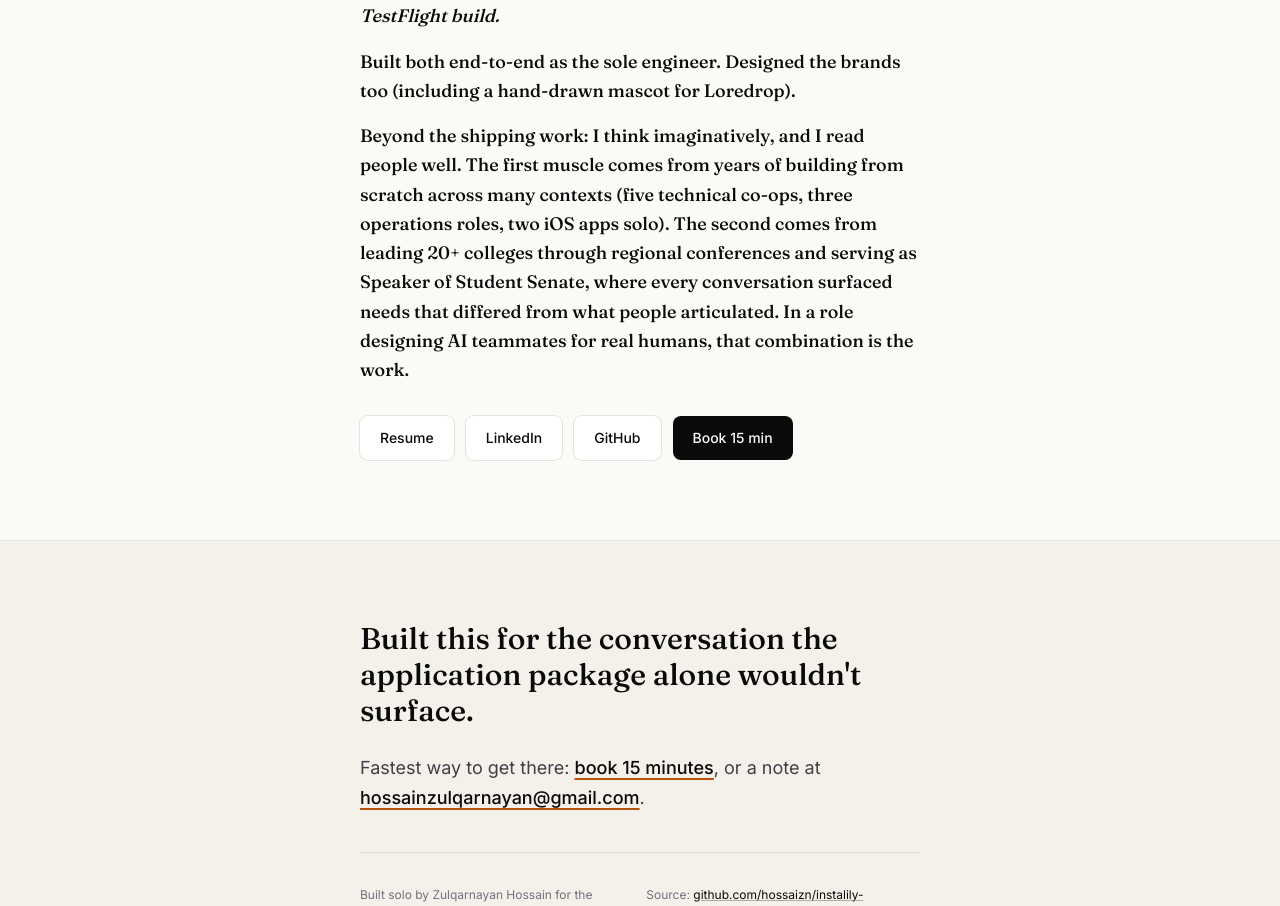
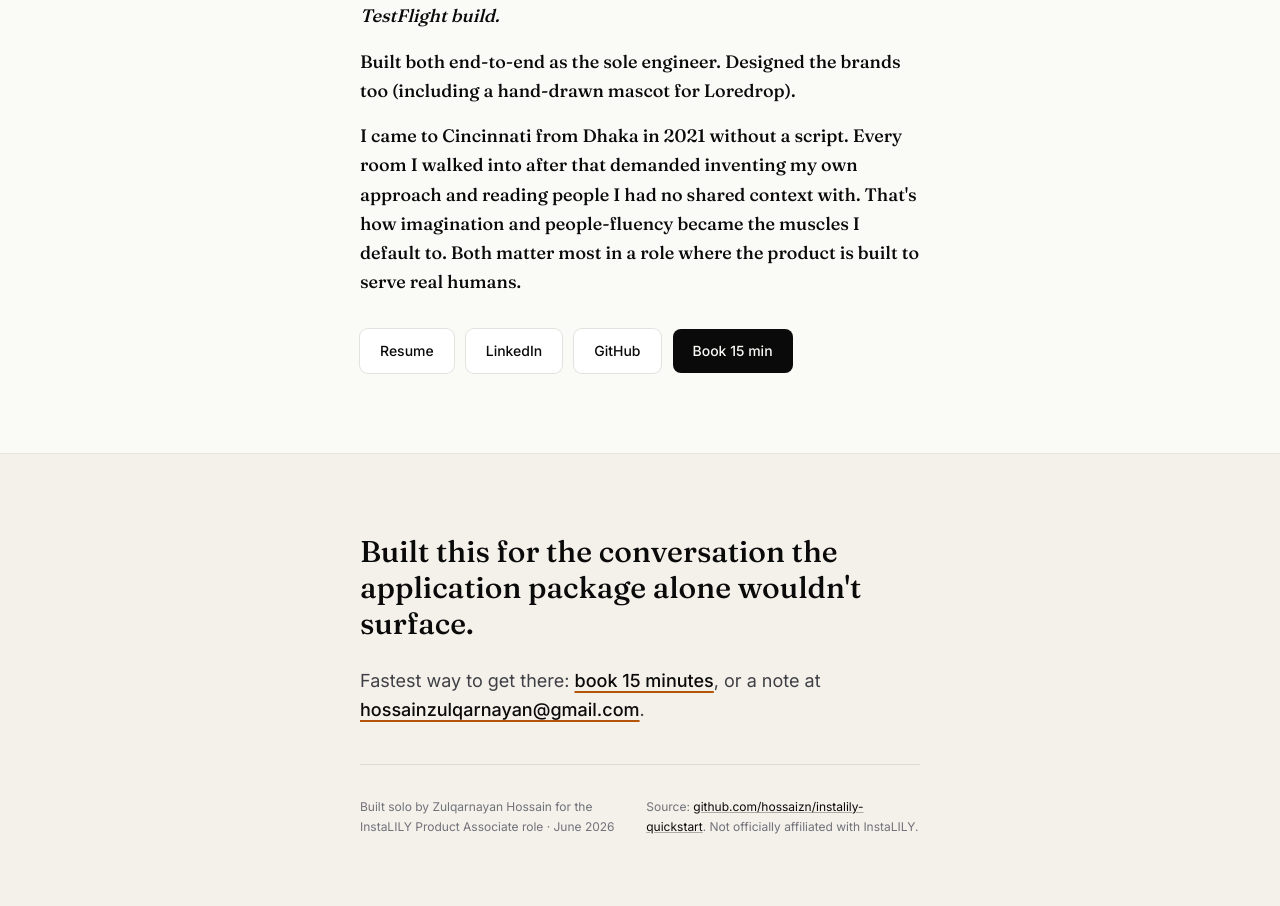
Before and after one commit to hossaizn/instalily-quickstart, a React (Vite) app: page / in a window 1280 px wide. Shown: the part 3465-4371 px from the top of the page. Built offline with nearby package versions, Linux system fonts and the light colour scheme.

Commit message:
feat(hub): replace differentiator paragraph with origin-story version (came to Cincinnati from Dhaka without a script -> imagination + people-fluency as defaults). Also update cover note to match the same voice.

```diff
--- a/src/pages/ApplicationHub.tsx
+++ b/src/pages/ApplicationHub.tsx
@@ -139,7 +139,7 @@ export default function ApplicationHub() {
               Built both end-to-end as the sole engineer. Designed the brands too (including a hand-drawn mascot for Loredrop).
             </p>
             <p>
-              Beyond the shipping work: I think imaginatively, and I read people well. The first muscle comes from years of building from scratch across many contexts (five technical co-ops, three operations roles, two iOS apps solo). The second comes from leading 20+ colleges through regional conferences and serving as Speaker of Student Senate, where every conversation surfaced needs that differed from what people articulated. In a role designing AI teammates for real humans, that combination is the work.
+              I came to Cincinnati from Dhaka in 2021 without a script. Every room I walked into after that demanded inventing my own approach and reading people I had no shared context with. That's how imagination and people-fluency became the muscles I default to. Both matter most in a role where the product is built to serve real humans.
             </p>
           </div>
 
```
